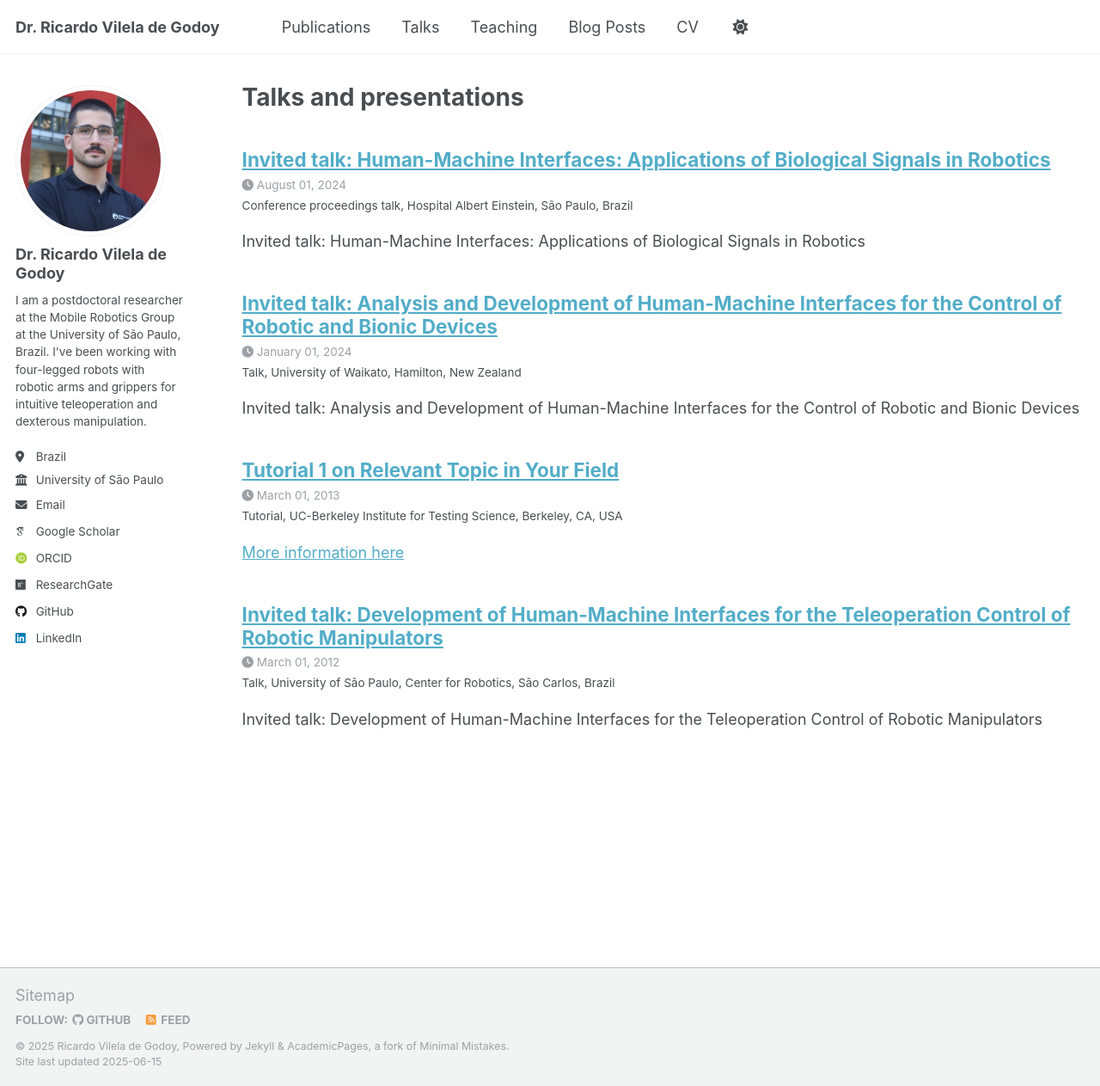
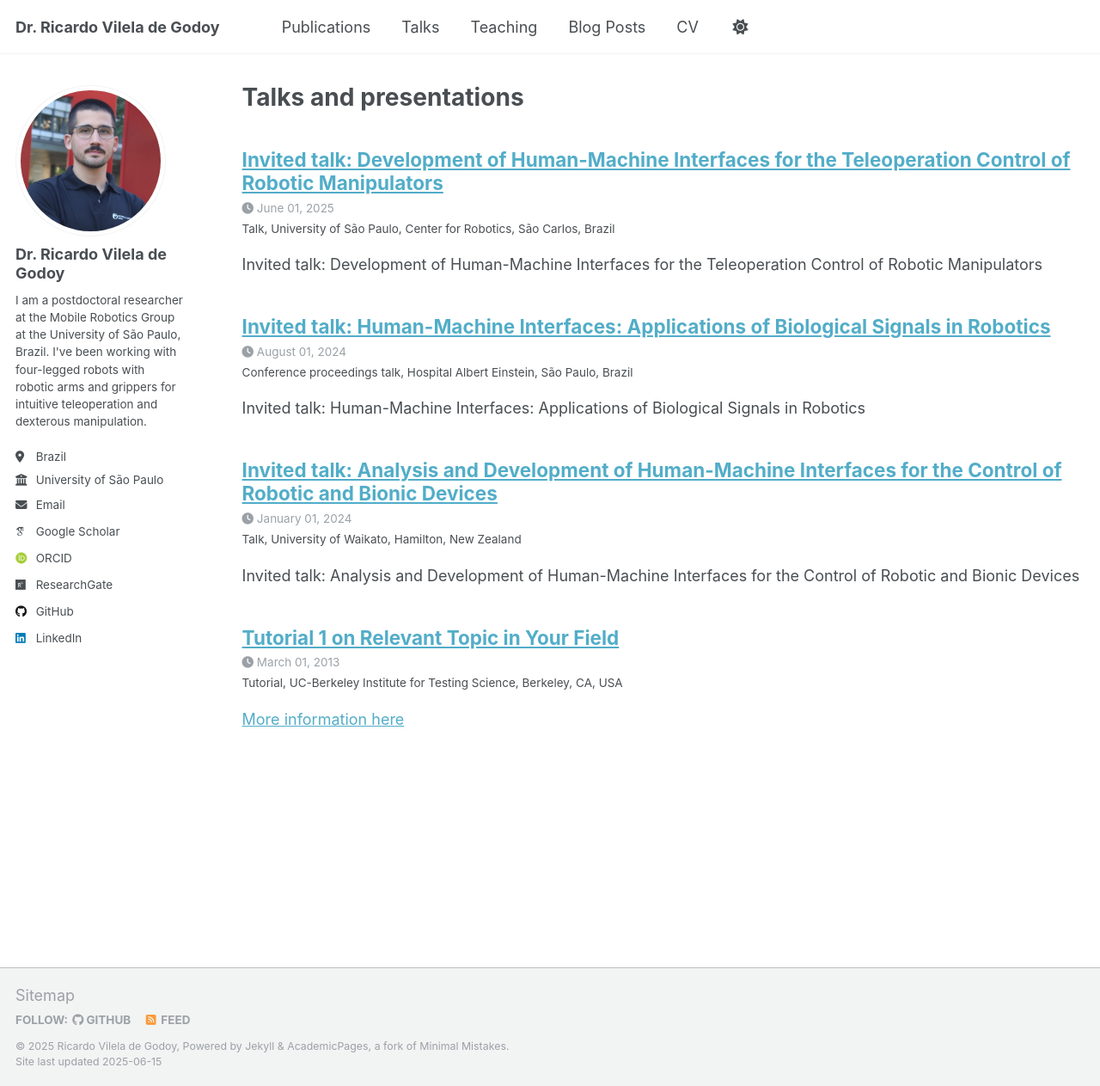
Before and after one commit to ricardovgodoy/ricardovgodoy.github.io, a Jekyll site: the page built from _pages/talks.html, in a window 1280 px wide and 1263 px high. Shown: the whole window at 86% size. Built offline with Jekyll 4.4.1, drawn with Linux system fonts in a browser that asks for light colours; some web fonts are replaced.

Commit message:
Update 2025-usp-1.md

```diff
--- a/_talks/2025-usp-1.md
+++ b/_talks/2025-usp-1.md
@@ -4,7 +4,7 @@ collection: talks
 type: "Talk"
 permalink: /talks/2025-usp-1
 venue: "University of São Paulo, Center for Robotics"
-date: 2012-03-01
+date: 2025-06-01
 location: "São Carlos, Brazil"
 ---
 
```
